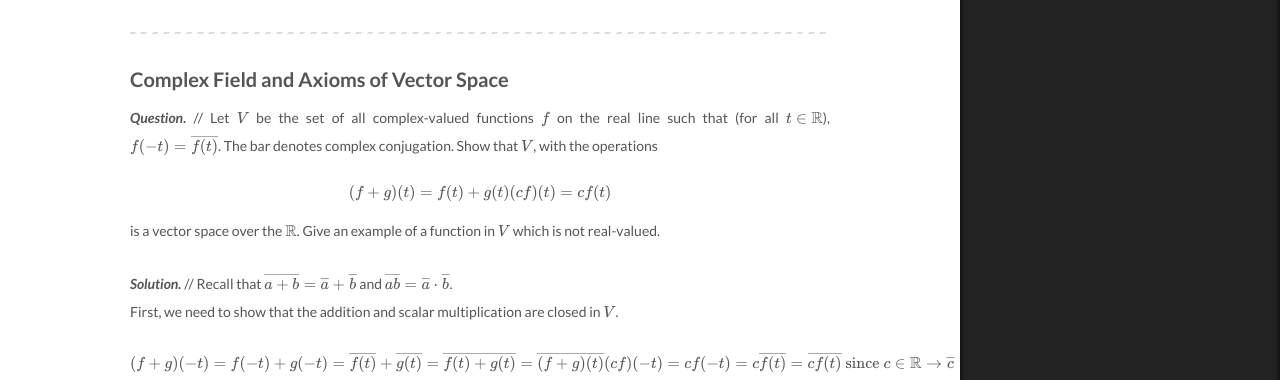
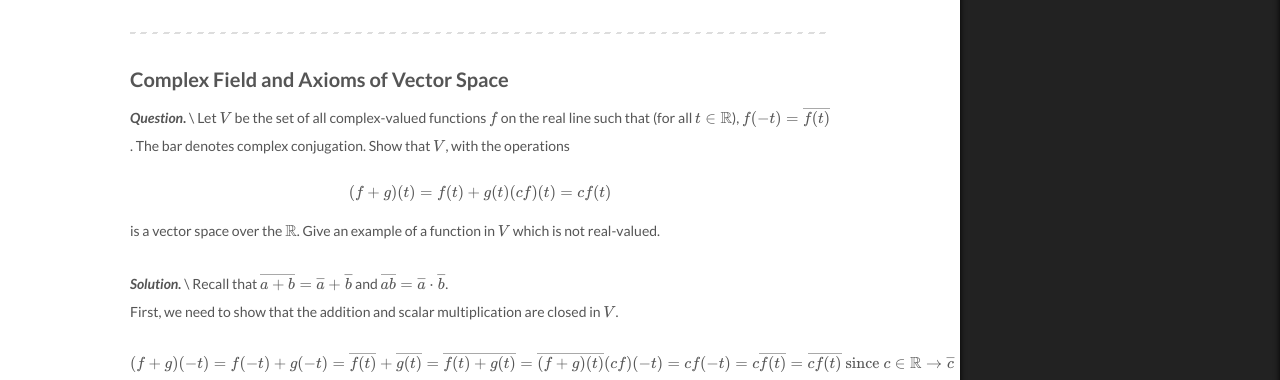
Before and after one commit to owaindex/Rootofallevii.github.io, a Jekyll site: the page built from _posts/2018-02-05-Math146-Review.md, in a window 1280 px wide and 1400 px high, scrolled down 1394 px. Shown: the part 383-763 px from the top of the window. Built offline with Jekyll 4.4.1, drawn with Linux system fonts in a browser that asks for light colours; formulas are drawn with MathJax 3.

Commit message:
Update 2018-02-05-Math146-Review.md

```diff
--- a/_posts/2018-02-05-Math146-Review.md
+++ b/_posts/2018-02-05-Math146-Review.md
@@ -50,13 +50,13 @@ $\square$
 ------
 
 ### Complex Field and Axioms of Vector Space
-***Question.*** // Let $V$ be the set of all complex-valued functions $f$ on the real line such that (for all $t \in \mathbb{R}$), $f(-t) = \overline{f(t)}$. The bar denotes complex conjugation. Show that $V$, with the operations
+***Question.*** \\ Let $V$ be the set of all complex-valued functions $f$ on the real line such that (for all $t \in \mathbb{R}$), $f(-t) = \overline{f(t)}$. The bar denotes complex conjugation. Show that $V$, with the operations
 
 $$ (f+g)(t) = f(t)+g(t) \\ (cf)(t) = cf(t)$$
 
 is a vector space over the $\mathbb{R}$. Give an example of a function in $V$ which is not real-valued.
 
-***Solution.*** // Recall that $\overline{a+b} = \overline{a} + \overline{b}$ and $\overline{ab} = \overline{a}\cdot\overline{b}$. \\
+***Solution.*** \\ Recall that $\overline{a+b} = \overline{a} + \overline{b}$ and $\overline{ab} = \overline{a}\cdot\overline{b}$. \\
 First, we need to show that the addition and scalar multiplication are closed in $V$.
 
 $$ (f + g) (-t) = f(-t) + g(-t) = \overline{f(t)} + \overline{g(t)} = \overline{f(t) + g(t)} = \overline{(f+g)(t)} \\
```
